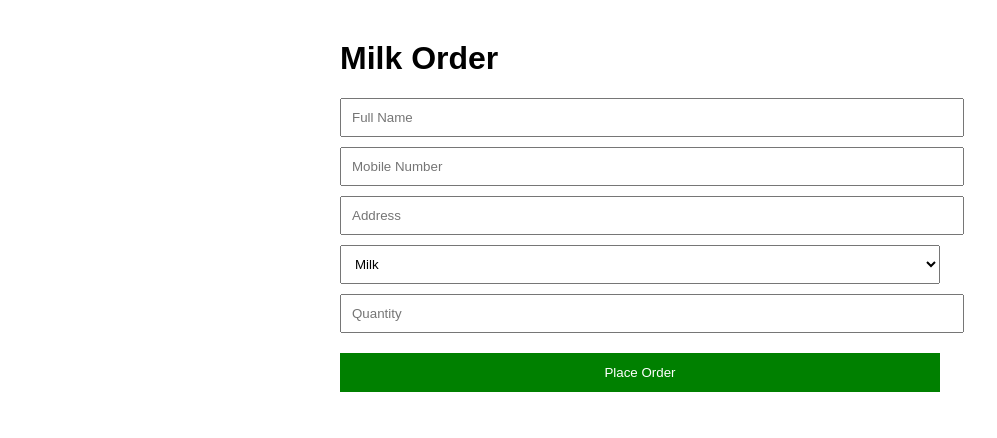
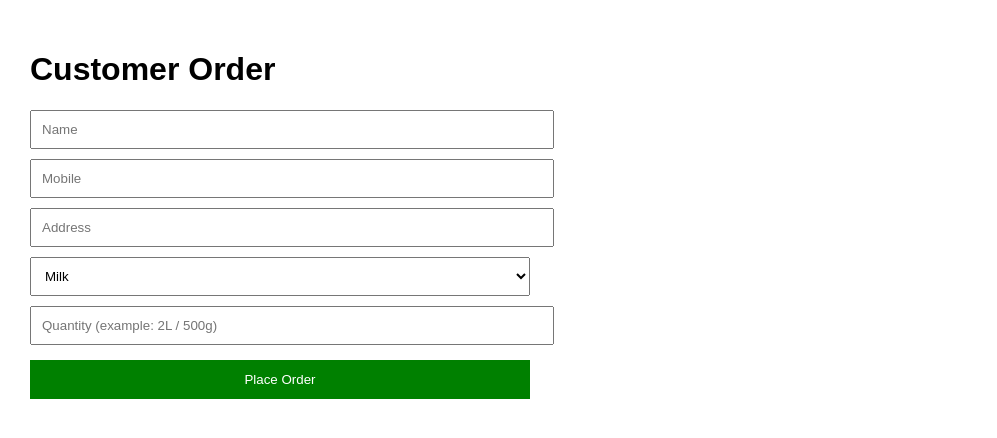
Before and after one commit to rudrajain95/gau-trust, a Next.js app: page /order in a window 1280 px wide. Shown: the top 438 px of the page, without its empty margins (0-997 px from the left). Built offline with nearby package versions, Linux system fonts and the light colour scheme.

Commit message:
create customer order page

```diff
--- a/app/order/page.tsx
+++ b/app/order/page.tsx
@@ -1,18 +1,18 @@
-"use client"
+"use client";
 
-import { useState } from "react"
+import { useState } from "react";
 
 export default function OrderPage() {
 
-const [name,setName]=useState("")
-const [mobile,setMobile]=useState("")
-const [address,setAddress]=useState("")
-const [product,setProduct]=useState("Milk")
-const [qty,setQty]=useState("")
+  const [name,setName] = useState("")
+  const [mobile,setMobile] = useState("")
+  const [address,setAddress] = useState("")
+  const [product,setProduct] = useState("Milk")
+  const [quantity,setQuantity] = useState("")
 
-const submitOrder=async()=>{
+  const submitOrder = async () => {
 
-await fetch("/api/order",{
+    const res = await fetch("/api/order",{
       method:"POST",
       headers:{
         "Content-Type":"application/json"
@@ -22,34 +22,39 @@ name,
         mobile,
         address,
         product,
-qty
+        quantity
       })
     })
 
-alert("Order Submitted")
+    const data = await res.json()
 
+    if(data.success){
+      alert("Order placed successfully")
       setName("")
       setMobile("")
       setAddress("")
-setProduct("Milk")
-setQty("")
+      setQuantity("")
+    }else{
+      alert("Order failed")
+    }
+
   }
 
   return(
 
-<div style={{maxWidth:600,margin:"40px auto",fontFamily:"Arial"}}>
+    <div style={{padding:30,fontFamily:"Arial",maxWidth:500}}>
 
-<h1>Milk Order</h1>
+      <h1>Customer Order</h1>
 
       <input
-placeholder="Full Name"
+        placeholder="Name"
         value={name}
         onChange={(e)=>setName(e.target.value)}
         style={{display:"block",marginTop:10,padding:10,width:"100%"}}
       />
 
       <input
-placeholder="Mobile Number"
+        placeholder="Mobile"
         value={mobile}
         onChange={(e)=>setMobile(e.target.value)}
         style={{display:"block",marginTop:10,padding:10,width:"100%"}}
@@ -67,26 +72,24 @@ value={product}
         onChange={(e)=>setProduct(e.target.value)}
         style={{display:"block",marginTop:10,padding:10,width:"100%"}}
       >
-
         <option>Milk</option>
         <option>Paneer</option>
-<option>Ghee</option>
         <option>Curd</option>
         <option>Butter</option>
-
+        <option>Ghee</option>
       </select>
 
       <input
-placeholder="Quantity"
-value={qty}
-onChange={(e)=>setQty(e.target.value)}
+        placeholder="Quantity (example: 2L / 500g)"
+        value={quantity}
+        onChange={(e)=>setQuantity(e.target.value)}
         style={{display:"block",marginTop:10,padding:10,width:"100%"}}
       />
 
       <button
         onClick={submitOrder}
         style={{
-marginTop:20,
+          marginTop:15,
           padding:12,
           background:"green",
           color:"white",
@@ -100,5 +103,4 @@ Place Order
     </div>
 
   )
-
 }
```
Lines whose indentation alone changed are shown as unchanged.
